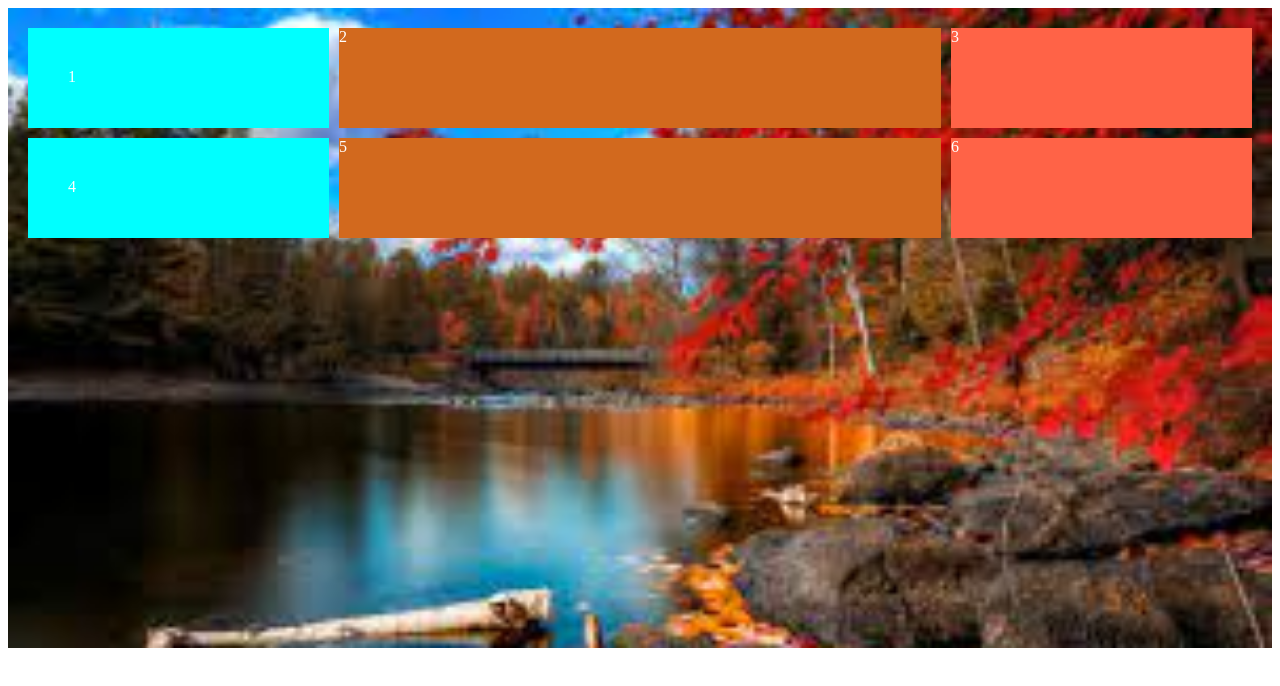
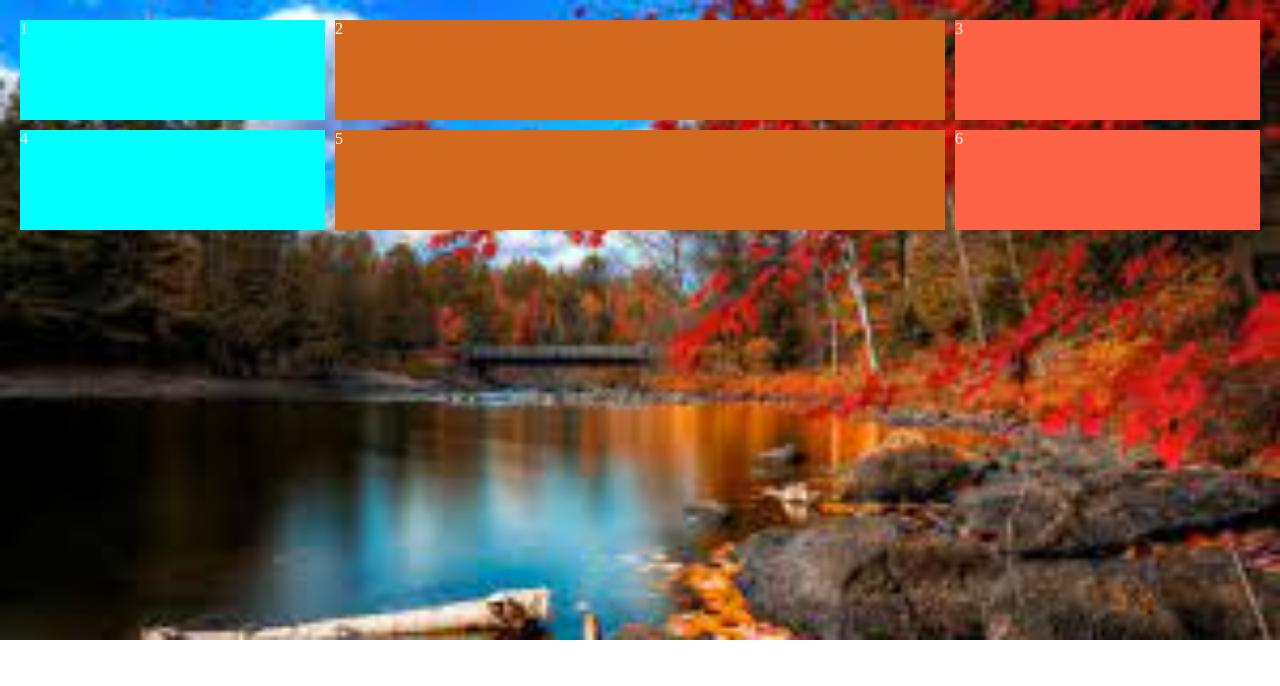
Before and after one commit to felipe-programador-18/practice-front, a plain HTML site: page practice.htmlandcss/grid.seeing.html in a window 1280 px wide. Drawn offline with Linux system fonts and the light colour scheme.

Commit message:
c36-adding new modify

```diff
--- a/practice.htmlandcss/seeing.grid.css
+++ b/practice.htmlandcss/seeing.grid.css
@@ -1,3 +1,8 @@
+*{
+    padding: 0%;
+    margin: 0%;
+}
+
 .container{
     color: white;
     background-color: grey;
@@ -6,8 +11,11 @@
 
     grid-template: 100px 100px / 1fr 2fr 1fr;
     gap: 10px;
+    justify-items: stretch;
+
     height: 600px;
-    justify-items:stretch;
+
+
     background-image: url(../img.001.jpg);
     background-size: cover;
     background-repeat: no-repeat;
@@ -16,7 +24,6 @@
 
 .r1{
 background-color: aqua;
-padding: 40px;
 }
 .r2{
     background-color: chocolate;
@@ -29,5 +36,4 @@ padding: 40px;
 
 .rect{
 
-
 }
```
